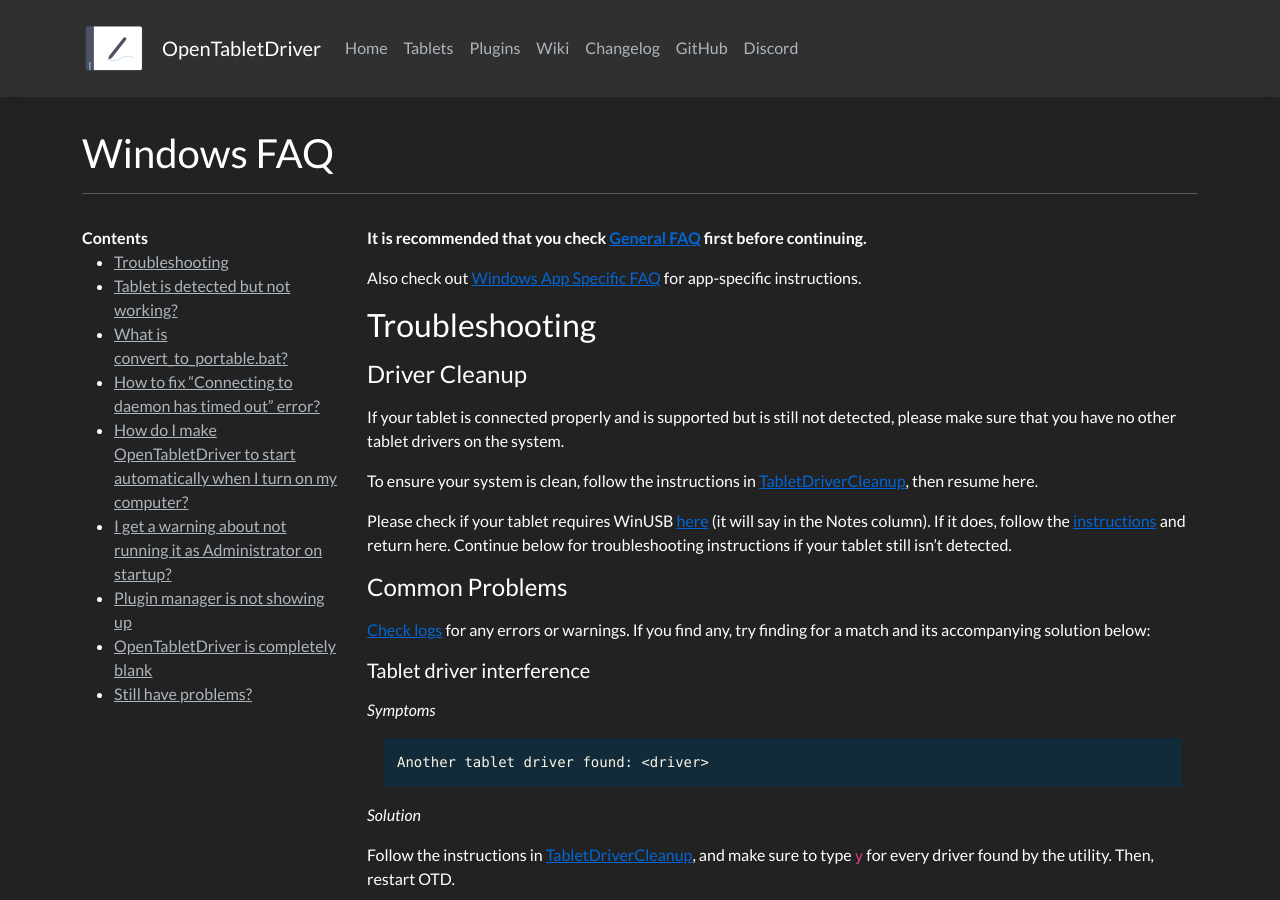
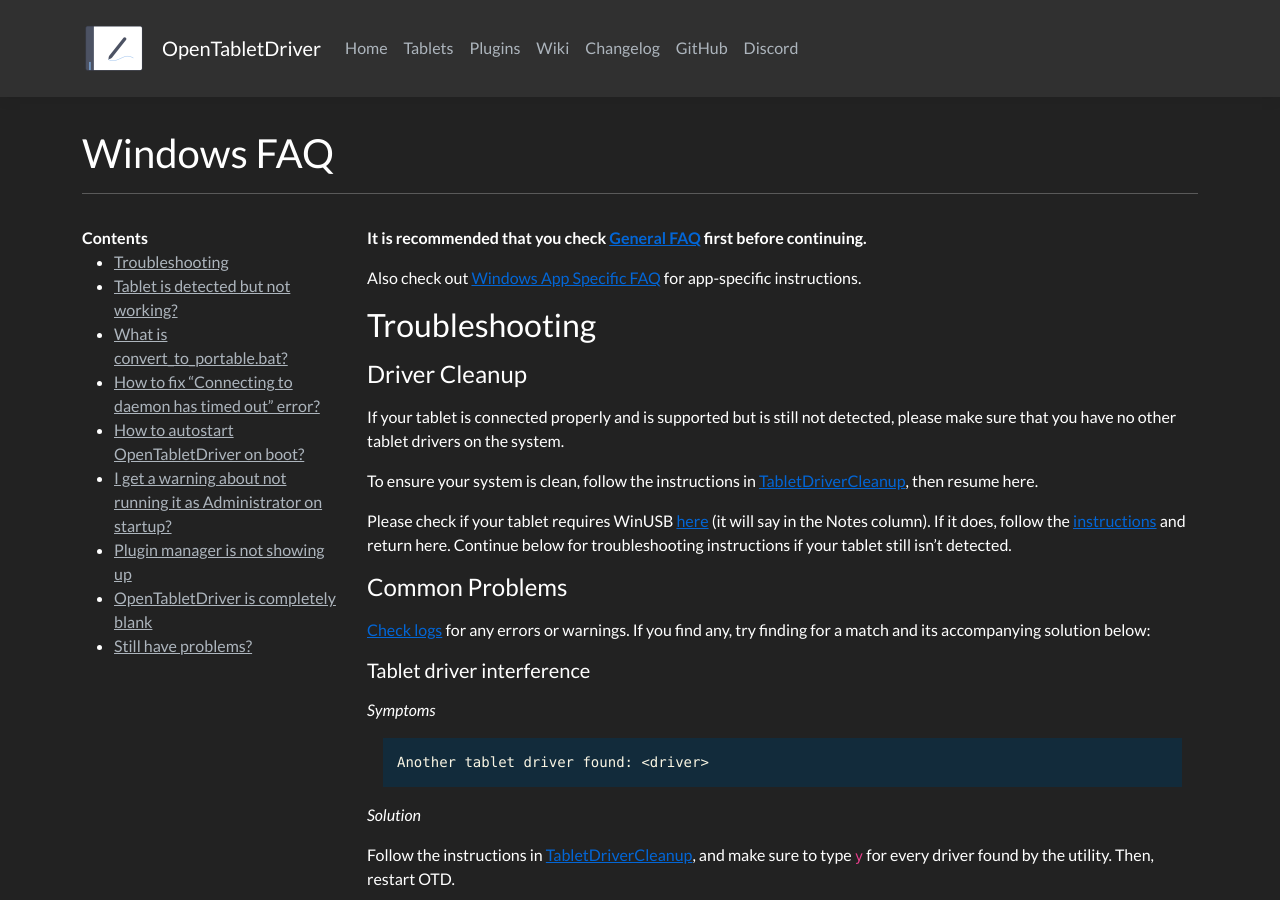
Before and after one commit to OpenTabletDriver/opentabletdriver.github.io, a Jekyll site: the page built from _wiki/FAQ/Windows.md, in a window 1280 px wide and 900 px high. Built offline with Jekyll 4.4.1, drawn with Linux system fonts in a browser that asks for light colours; nearby versions of some CDN libraries; some of the changed text lies outside the part shown.

Commit message:
Simplify title

```diff
--- a/_wiki/FAQ/Windows.md
+++ b/_wiki/FAQ/Windows.md
@@ -90,7 +90,7 @@ If both files are in the same folder, the daemon may have crashed during launch.
 
 ---
 
-### How do I make OpenTabletDriver to start automatically when I turn on my computer? {#startup}
+### How to autostart OpenTabletDriver on boot? {#startup}
 
 The following is just one of the multiple ways that you may launch OTD at startup.
 
```
